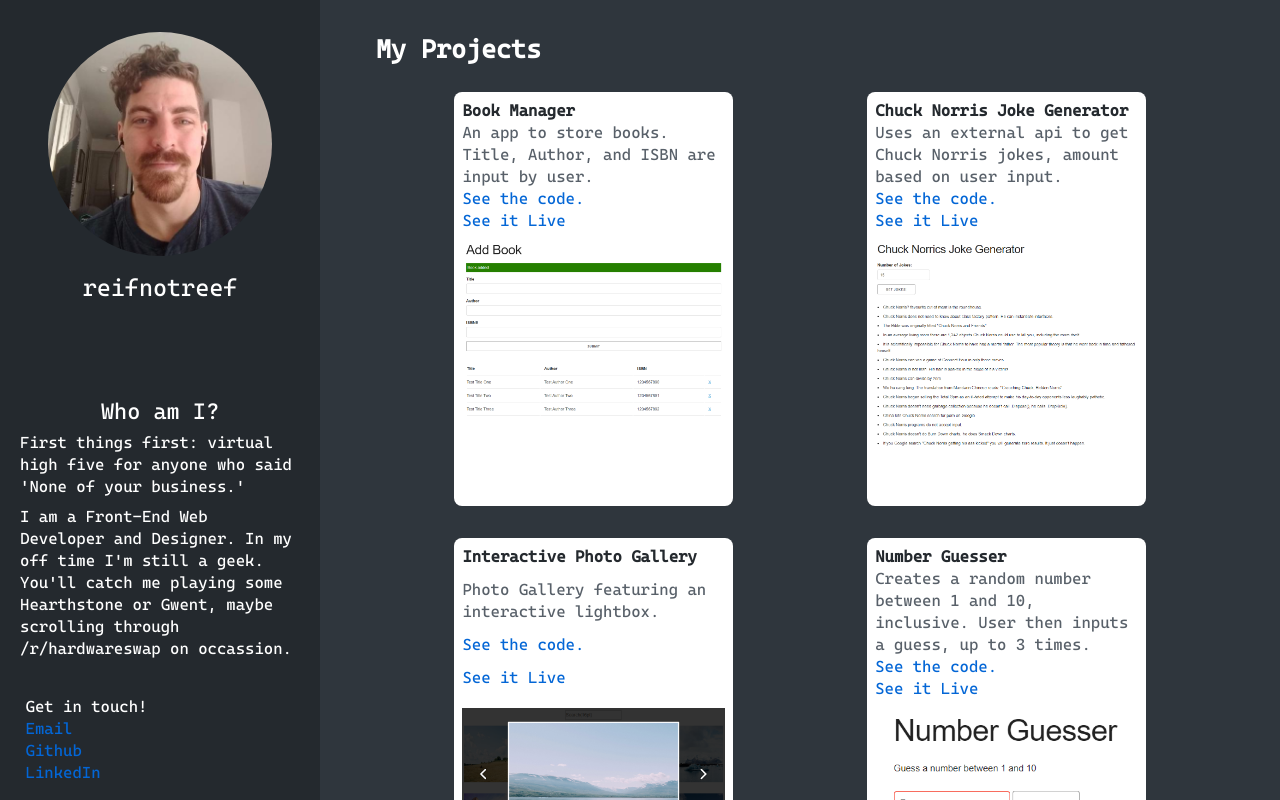
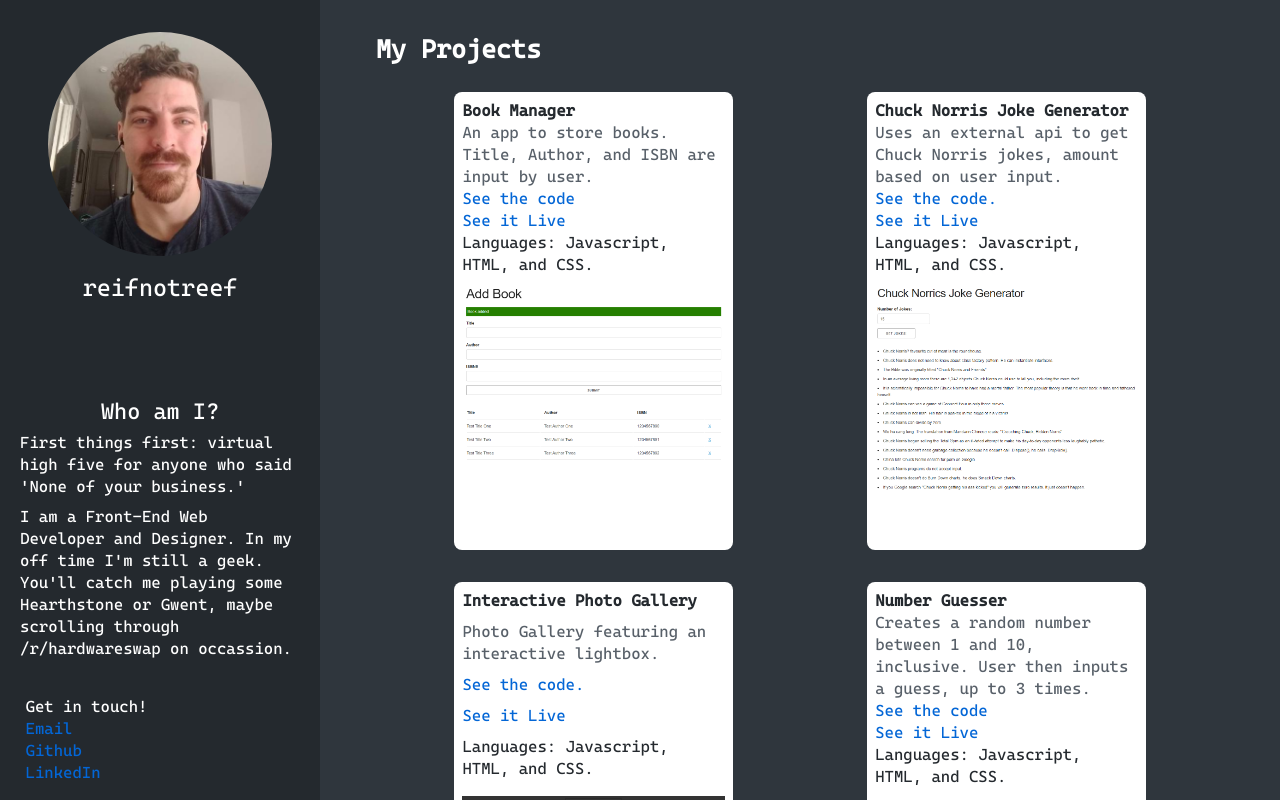
Before and after one commit to reifnotreef/WIP_Portfolio, a plain HTML site: page index.html in a window 1280 px wide. Drawn offline with Linux system fonts and the light colour scheme; files whose address does not match are found by name.

Commit message:
added langs used for each project. added small margin between about/contact

```diff
--- a/index.html
+++ b/index.html
@@ -29,30 +29,41 @@
       <section class='project-container'>
         <h3 class='project-title'>Book Manager</h3>
         <p class='project-description'>An app to store books. Title, Author, and ISBN are input by user.</p>
-        <p class="project-link"><a href='https://github.com/reifnotreef/Pure-JS-Book-List'>See the code.</a></p>
-        <p class="project-live"><a href='https://reifnotreef.dev/Pure-JS-Book-List/'>See it Live</a></p>
+        <p class="project-link"><a target="_blank" href='https://github.com/reifnotreef/Pure-JS-Book-List'>See the
+            code</a></p>
+        <p class="project-live"><a target="_blank" href='https://reifnotreef.dev/Pure-JS-Book-List/'>See it Live</a></p>
+        <p class='project-languages'>Languages: Javascript, HTML, and CSS.</p>
         <img src="./src/img/booklist-img.PNG" alt="image of book manager app" class="project-image">
       </section>
       <section class='project-container'>
         <h3 class='project-title'>Chuck Norris Joke Generator</h3>
         <p class='project-description'>Uses an external api to get Chuck Norris jokes, amount based on user input.</p>
-        <p class="project-link"><a href='https://github.com/reifnotreef/Pure-JS-ChuckNorrisJokes'>See the code.</a></p>
-        <p class="project-live"><a href='https://reifnotreef.dev/Pure-JS-ChuckNorrisJokes/'>See it Live</a></p>
+        <p class="project-link"><a target="_blank" href='https://github.com/reifnotreef/Pure-JS-ChuckNorrisJokes'>See
+            the code.</a></p>
+        <p class="project-live"><a target="_blank" href='https://reifnotreef.dev/Pure-JS-ChuckNorrisJokes/'>See it
+            Live</a></p>
+        <p class='project-languages'>Languages: Javascript, HTML, and CSS.</p>
         <img src="./src/img/chuck-img.PNG" alt="image of chuck norris joke generator" class="project-image">
       </section>
       <section class='project-container'>
         <h3 class='project-title'>Interactive Photo Gallery</h3>
         <p class='project-description'>Photo Gallery featuring an interactive lightbox.</p>
-        <p class="project-link"><a href='https://github.com/reifnotreef/Interactive-Photo-Gallery'>See the code.</a></p>
-        <p class="project-live"><a href='https://reifnotreef.dev/Interactive-Photo-Gallery/'>See it Live</a></p>
+        <p class="project-link"><a target="_blank" href='https://github.com/reifnotreef/Interactive-Photo-Gallery'>See
+            the code.</a></p>
+        <p class="project-live"><a target="_blank" href='https://reifnotreef.dev/Interactive-Photo-Gallery/'>See it
+            Live</a></p>
+        <p class='project-languages'>Languages: Javascript, HTML, and CSS.</p>
         <img src="./src/img/gallery.PNG" alt="image of interactive photo gallery app" class="project-image">
       </section>
       <section class='project-container'>
         <h3 class='project-title'>Number Guesser</h3>
         <p class='project-description'>Creates a random number between 1 and 10, inclusive. User then inputs a guess, up
           to 3 times.</p>
-        <p class="project-link"><a href='https://github.com/reifnotreef/Pure-JS-NumberGuesser'>See the code.</a></p>
-        <p class="project-live"><a href='https://reifnotreef.dev/Pure-JS-NumberGuesser/'>See it Live</a></p>
+        <p class="project-link"><a target="_blank" href='https://github.com/reifnotreef/Pure-JS-NumberGuesser'>See the
+            code</a></p>
+        <p class="project-live"><a target="_blank" href='https://reifnotreef.dev/Pure-JS-NumberGuesser/'>See it Live</a>
+        </p>
+        <p class='project-languages'>Languages: Javascript, HTML, and CSS.</p>
         <img src="./src/img/guesser-img.PNG" alt="image of number guesser" class="project-image">
       </section>
       <section class='project-container'>
@@ -60,15 +71,20 @@
         <p class='project-description'>User inputs loan amount, interest rate, and years to repay. Calculates monthly
           payment, total paymetn, and total
           interest.</p>
-        <p class="project-link"><a href='https://github.com/reifnotreef/Pure-JS-LoanCalculator'>See the code.</a></p>
-        <p class="project-live"><a href='https://reifnotreef.dev/Pure-JS-LoanCalculator/'>See it Live</a></p>
+        <p class="project-link"><a target="_blank" href='https://github.com/reifnotreef/Pure-JS-LoanCalculator'>See the
+            code</a></p>
+        <p class="project-live"><a target="_blank" href='https://reifnotreef.dev/Pure-JS-LoanCalculator/'>See it
+            Live</a></p>
+        <p class='project-languages'>Languages: Javascript, HTML, and CSS.</p>
         <img src="./src/img/loan-img.PNG" alt="image of loan calculator" class="project-image">
       </section>
       <section class='project-container'>
         <h3 class='project-title'>Todo List app</h3>
         <p class='project-description'>Lets users create a Todo list and mark or remove items.</p>
-        <p class="project-link"><a href='https://github.com/reifnotreef/Pure-JS-Task-List'>See the code.</a></p>
-        <p class="project-live"><a href='https://reifnotreef.dev/Pure-JS-Task-List/'>See it Live</a></p>
+        <p class="project-link"><a target="_blank" href='https://github.com/reifnotreef/Pure-JS-Task-List'>See the
+            code</a></p>
+        <p class="project-live"><a target="_blank" href='https://reifnotreef.dev/Pure-JS-Task-List/'>See it Live</a></p>
+        <p class='project-languages'>Languages: Javascript, HTML, and CSS.</p>
         <img src="./src/img/tasks-img.PNG" alt="image of todo list app" class="project-image">
       </section>
     </section>
@@ -81,9 +97,9 @@
       </section>
       <section id="contact-container">
         <h3 id='contact-header'>Get in touch!</h3>
-        <p><a href='mailto:bridgerrhammond@gmail.com'>Email</a></p>
-        <p><a href='https://github.com/reifnotreef'>Github</a></p>
-        <p><a href='https://www.linkedin.com/in/bridgerhammond'>LinkedIn</a></p>
+        <p><a target="_blank" href='mailto:bridgerrhammond@gmail.com'>Email</a></p>
+        <p><a target="_blank" href='https://github.com/reifnotreef'>Github</a></p>
+        <p><a target="_blank" href='https://www.linkedin.com/in/bridgerhammond'>LinkedIn</a></p>
       </section>
     </footer>
   </main>
--- a/main.css
+++ b/main.css
@@ -122,6 +122,10 @@
   color: #586069;
 }
 
+.project-languages {
+  color: #24292e
+}
+
 .project-link, .project-live {
   color: #24292e;
 }
@@ -147,6 +151,7 @@ a {
   flex-direction: column;
   align-items: center;
   margin-top: 1rem;
+  margin-bottom: 1rem;
 }
 
 #about-me-container h3 {
```
